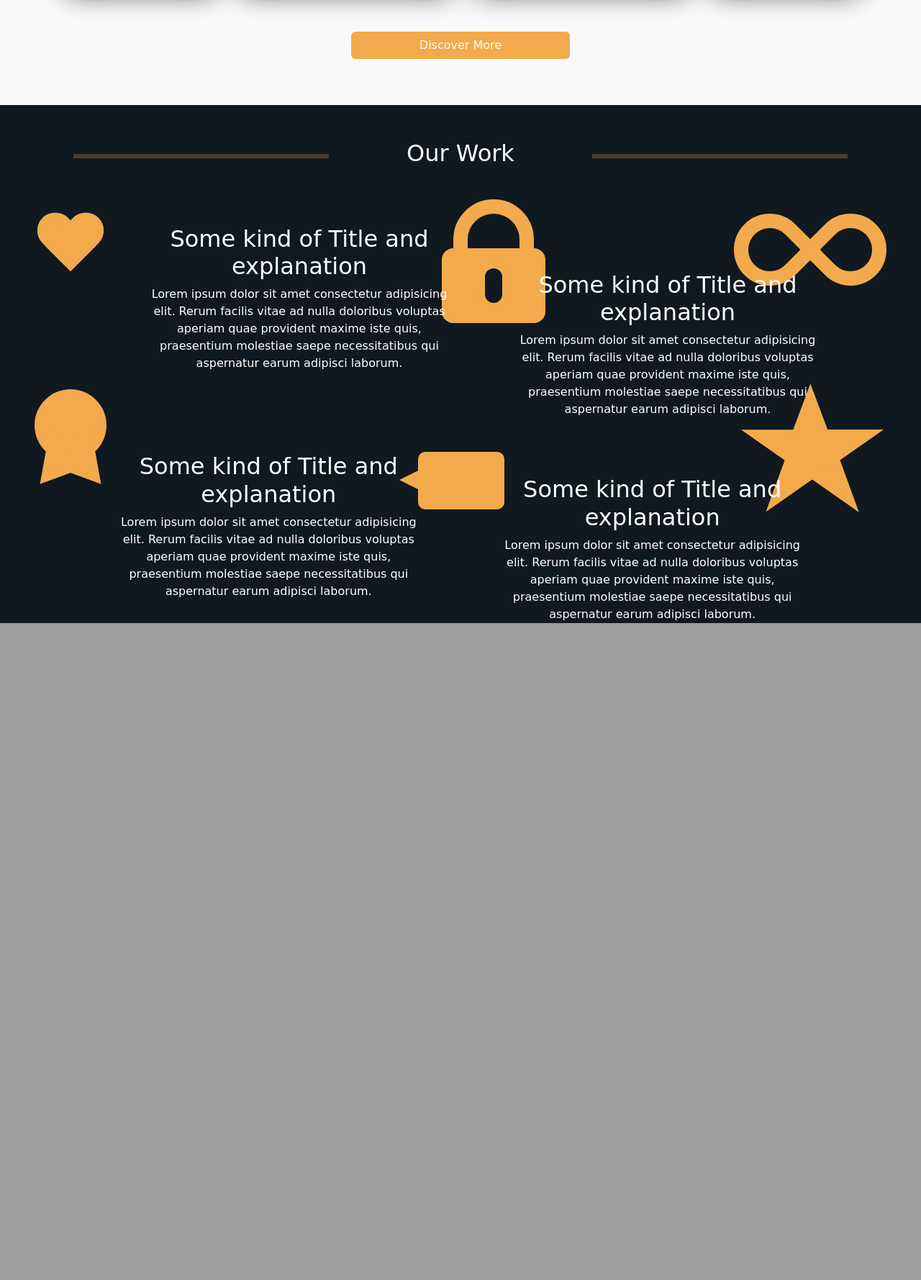
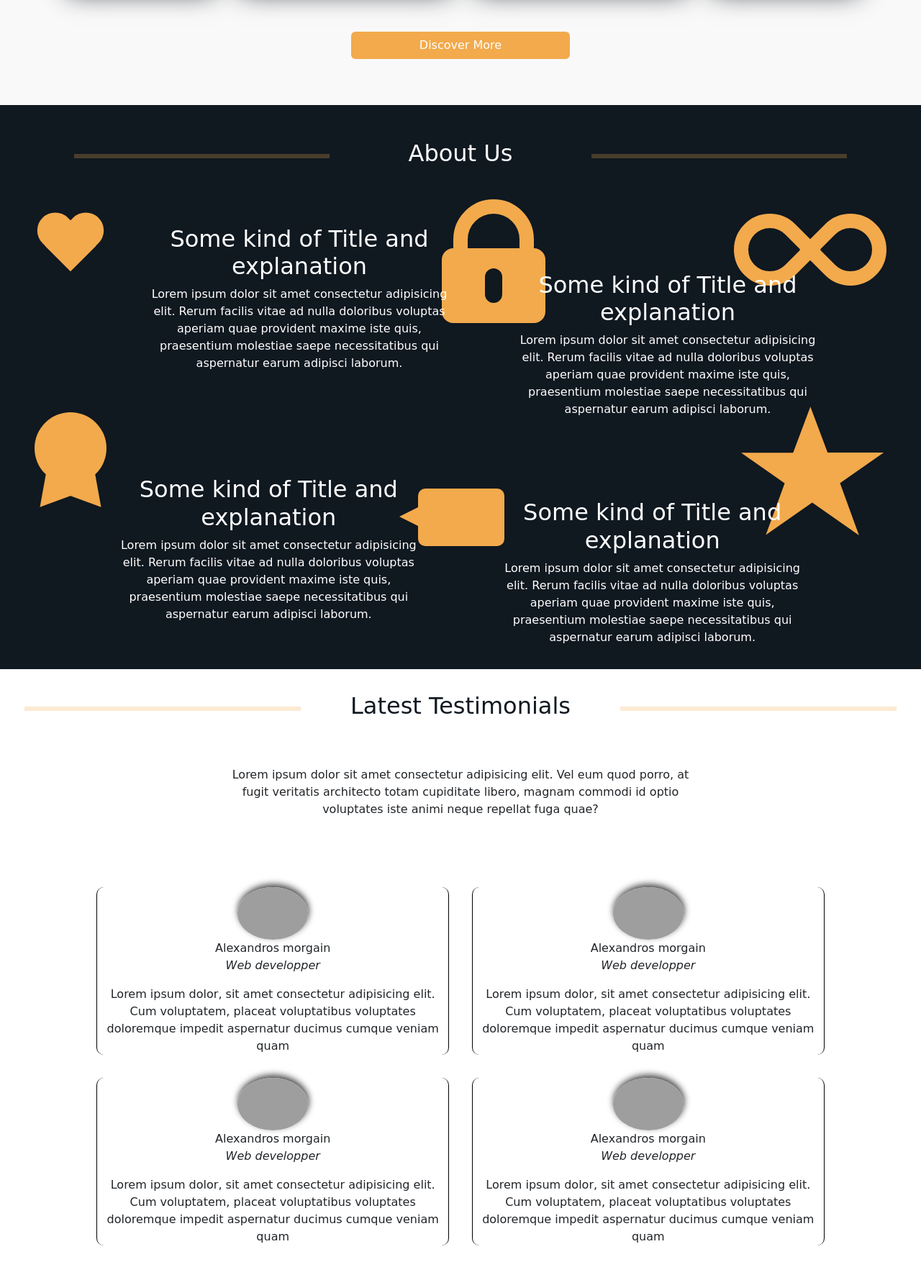
Before and after one commit to itsalivenger/Crem-Dev, a PHP site: page / in a window 1280 px wide. Shown: the part 3056-4835 px from the top of the page at 72% size. Before the commit the page ends 3922 px from the top, so only its background shows below. Run offline with PHP 8.4, Linux system fonts and the light colour scheme; some web fonts are replaced; grey boxes are pictures that could not be loaded.

Commit message:
testemonials section

```diff
--- a/assets/styles/fifthSection.css
+++ b/assets/styles/fifthSection.css
@@ -20,6 +20,7 @@
     position: relative;
     width: 40%;
     text-align: center;
+    margin-bottom: 2em;
     padding: 1em;
 }
 
--- /dev/null
+++ b/assets/styles/sixthSection.css
@@ -0,0 +1,74 @@
+.sixthSection{
+    margin-top: 2em;
+    gap: 3em;
+    text-align: center;
+}
+
+.textInSixthSection{
+    width: 50%;
+    text-align: center;
+}
+
+.testimonialsContainer{
+    display: grid;
+    grid-template-columns: repeat(2, minmax(240px, 1fr));
+    grid-template-rows: 1fr 1fr;
+    width: 100%;
+    padding: 3em;
+    gap: 2em;
+}
+
+.testimonials{
+    border-right: 1px solid black;
+    border-left: 1px solid black;
+    border-radius: 10px;
+    width: 100%;
+    width: 85%;
+    display: flex;
+    flex-direction: column;
+    gap: 1em;
+    text-align: center;
+}
+
+.testimonials:nth-child(1), .testimonials:nth-child(3){
+    justify-self: flex-end;
+}
+
+.testimonials:nth-child(2), .testimonials:nth-child(4){
+    justify-self: flex-start;
+}
+
+.imageAndText{
+    display: flex;
+    flex-direction: column;
+    align-items: center;
+}
+
+.avatarImg{
+    width: 20%;
+    box-shadow: 1px -4px 10px 0px rgba(0,0,0,0.75);
+}
+
+@media (max-width: 770px){
+    .testimonialsContainer{
+        padding: 0;
+        gap: 2em 1em;
+    }
+    .textInSixthSection{
+        width: 100%;
+    }
+}
+
+@media (max-width: 430px){
+    .testimonialsContainer{
+        display: flex;
+        flex-direction: column;
+        gap: 2em;
+    }
+
+    .testimonials{
+        width: 100%;
+        border: none;
+        border-top: 1px solid black;
+    }
+}
--- a/index.html
+++ b/index.html
@@ -22,6 +22,7 @@
     <link href="./assets/styles/thirdSection.css" rel="stylesheet" />
     <link href="./assets/styles/fourthSection.css" rel="stylesheet" />
     <link href="./assets/styles/fifthSection.css" rel="stylesheet" />
+    <link href="./assets/styles/sixthSection.css" rel="stylesheet" />
     <link href="./assets/styles/shapes.css" rel="stylesheet" />
     <!-- Bootstrap CSS only -->
     <link
@@ -266,7 +267,17 @@
     </section>
 
     <section class="fourthSection">
-      <svg class="svg" xmlns="http://www.w3.org/2000/svg" viewBox="0 0 1440 320"><path fill="#F2AA4CFF" fill-opacity="1" d="M0,128L20,117.3C40,107,80,85,120,96C160,107,200,149,240,176C280,203,320,213,360,218.7C400,224,440,224,480,208C520,192,560,160,600,165.3C640,171,680,213,720,245.3C760,277,800,299,840,266.7C880,235,920,149,960,106.7C1000,64,1040,64,1080,101.3C1120,139,1160,213,1200,250.7C1240,288,1280,288,1320,282.7C1360,277,1400,267,1420,261.3L1440,256L1440,0L1420,0C1400,0,1360,0,1320,0C1280,0,1240,0,1200,0C1160,0,1120,0,1080,0C1040,0,1000,0,960,0C920,0,880,0,840,0C800,0,760,0,720,0C680,0,640,0,600,0C560,0,520,0,480,0C440,0,400,0,360,0C320,0,280,0,240,0C200,0,160,0,120,0C80,0,40,0,20,0L0,0Z"></path></svg>
+      <svg
+        class="svg"
+        xmlns="http://www.w3.org/2000/svg"
+        viewBox="0 0 1440 320"
+      >
+        <path
+          fill="#F2AA4CFF"
+          fill-opacity="1"
+          d="M0,128L20,117.3C40,107,80,85,120,96C160,107,200,149,240,176C280,203,320,213,360,218.7C400,224,440,224,480,208C520,192,560,160,600,165.3C640,171,680,213,720,245.3C760,277,800,299,840,266.7C880,235,920,149,960,106.7C1000,64,1040,64,1080,101.3C1120,139,1160,213,1200,250.7C1240,288,1280,288,1320,282.7C1360,277,1400,267,1420,261.3L1440,256L1440,0L1420,0C1400,0,1360,0,1320,0C1280,0,1240,0,1200,0C1160,0,1120,0,1080,0C1040,0,1000,0,960,0C920,0,880,0,840,0C800,0,760,0,720,0C680,0,640,0,600,0C560,0,520,0,480,0C440,0,400,0,360,0C320,0,280,0,240,0C200,0,160,0,120,0C80,0,40,0,20,0L0,0Z"
+        ></path>
+      </svg>
       <div class="titles">
         <hr />
         <h2 class="ourServicesTitle" style="color: black">Our Work</h2>
@@ -300,57 +311,134 @@
     <section class="fifthSection">
       <div class="titles">
         <hr />
-        <h2 class="ourServicesTitle" style="color: white">Our Work</h2>
+        <h2 class="ourServicesTitle" style="color: white">About Us</h2>
         <hr />
       </div>
 
       <div class="textContainer">
         <div>
-          <div style="top: 50%;right: 0;" class="shapes star-five"></div>
-          <div style="left: 0;" class="shapes heart"></div>
-          <div style="right: 0;" class="shapes infinity"></div>
-          <div style="bottom: 20%;left: 45%;" class="shapes talkbubble"></div>
-          <div style="left: 0;top: 50%;" class="shapes badge-ribbon"></div>
-          <div style="right: 40%;" class="shapes lock"></div>
+          <div style="top: 50%; right: 0" class="shapes star-five"></div>
+          <div style="left: 0" class="shapes heart"></div>
+          <div style="right: 0" class="shapes infinity"></div>
+          <div style="bottom: 20%; left: 45%" class="shapes talkbubble"></div>
+          <div style="left: 0; top: 50%" class="shapes badge-ribbon"></div>
+          <div style="right: 40%" class="shapes lock"></div>
         </div>
         <div class="textContents">
           <h2>Some kind of Title and explanation</h2>
           <p>
-            Lorem ipsum dolor sit amet consectetur adipisicing elit. Rerum facilis
-            vitae ad nulla doloribus voluptas aperiam quae provident maxime iste
-            quis, praesentium molestiae saepe necessitatibus qui aspernatur earum
-            adipisci laborum.
+            Lorem ipsum dolor sit amet consectetur adipisicing elit. Rerum
+            facilis vitae ad nulla doloribus voluptas aperiam quae provident
+            maxime iste quis, praesentium molestiae saepe necessitatibus qui
+            aspernatur earum adipisci laborum.
           </p>
         </div>
 
         <div class="textContents">
           <h2>Some kind of Title and explanation</h2>
           <p>
-            Lorem ipsum dolor sit amet consectetur adipisicing elit. Rerum facilis
-            vitae ad nulla doloribus voluptas aperiam quae provident maxime iste
-            quis, praesentium molestiae saepe necessitatibus qui aspernatur earum
-            adipisci laborum.
+            Lorem ipsum dolor sit amet consectetur adipisicing elit. Rerum
+            facilis vitae ad nulla doloribus voluptas aperiam quae provident
+            maxime iste quis, praesentium molestiae saepe necessitatibus qui
+            aspernatur earum adipisci laborum.
           </p>
         </div>
 
         <div class="textContents">
           <h2>Some kind of Title and explanation</h2>
           <p>
-            Lorem ipsum dolor sit amet consectetur adipisicing elit. Rerum facilis
-            vitae ad nulla doloribus voluptas aperiam quae provident maxime iste
-            quis, praesentium molestiae saepe necessitatibus qui aspernatur earum
-            adipisci laborum.
+            Lorem ipsum dolor sit amet consectetur adipisicing elit. Rerum
+            facilis vitae ad nulla doloribus voluptas aperiam quae provident
+            maxime iste quis, praesentium molestiae saepe necessitatibus qui
+            aspernatur earum adipisci laborum.
           </p>
         </div>
 
         <div class="textContents">
           <h2>Some kind of Title and explanation</h2>
           <p>
-            Lorem ipsum dolor sit amet consectetur adipisicing elit. Rerum facilis
-            vitae ad nulla doloribus voluptas aperiam quae provident maxime iste
-            quis, praesentium molestiae saepe necessitatibus qui aspernatur earum
-            adipisci laborum.
+            Lorem ipsum dolor sit amet consectetur adipisicing elit. Rerum
+            facilis vitae ad nulla doloribus voluptas aperiam quae provident
+            maxime iste quis, praesentium molestiae saepe necessitatibus qui
+            aspernatur earum adipisci laborum.
           </p>
+        </div>
+      </div>
+    </section>
+
+    <section class="sixthSection">
+      <div class="titles">
+        <hr />
+        <h2 class="ourServicesTitle" style="color: #101820ff">
+          Latest Testimonials
+        </h2>
+        <hr />
+      </div>
+      <div class="textInSixthSection">
+        Lorem ipsum dolor sit amet consectetur adipisicing elit. Vel eum quod
+        porro, at fugit veritatis architecto totam cupiditate libero, magnam
+        commodi id optio voluptates iste animi neque repellat fuga quae?
+      </div>
+
+      <div class="testimonialsContainer">
+        <div class="testimonials">
+          <div class="imageAndText">
+            <img src="https://mdbcdn.b-cdn.net/img/new/avatars/1.webp" class="rounded-circle avatarImg" alt="Avatar" />
+            <div class="nameAndProf">
+              <p>Alexandros morgain</p>
+              <em>Web developper</em>
+            </div>
+          </div>
+          <div class="comment">
+            Lorem ipsum dolor, sit amet consectetur adipisicing elit. Cum
+            voluptatem, placeat voluptatibus voluptates doloremque impedit
+            aspernatur ducimus cumque veniam quam
+          </div>
+        </div>
+
+        <div class="testimonials">
+          <div class="imageAndText">
+            <img src="https://mdbcdn.b-cdn.net/img/new/avatars/1.webp" class="rounded-circle avatarImg" alt="Avatar" />
+            <div class="nameAndProf">
+              <p>Alexandros morgain</p>
+              <em>Web developper</em>
+            </div>
+          </div>
+          <div class="comment">
+            Lorem ipsum dolor, sit amet consectetur adipisicing elit. Cum
+            voluptatem, placeat voluptatibus voluptates doloremque impedit
+            aspernatur ducimus cumque veniam quam
+          </div>
+        </div>
+
+        <div class="testimonials">
+          <div class="imageAndText">
+            <img src="https://mdbcdn.b-cdn.net/img/new/avatars/1.webp" class="rounded-circle avatarImg" alt="Avatar" />
+            <div class="nameAndProf">
+              <p>Alexandros morgain</p>
+              <em>Web developper</em>
+            </div>
+          </div>
+          <div class="comment">
+            Lorem ipsum dolor, sit amet consectetur adipisicing elit. Cum
+            voluptatem, placeat voluptatibus voluptates doloremque impedit
+            aspernatur ducimus cumque veniam quam
+          </div>
+        </div>
+
+        <div class="testimonials">
+          <div class="imageAndText">
+            <img src="https://mdbcdn.b-cdn.net/img/new/avatars/1.webp" class="rounded-circle avatarImg" alt="Avatar" />
+            <div class="nameAndProf">
+              <p>Alexandros morgain</p>
+              <em>Web developper</em>
+            </div>
+          </div>
+          <div class="comment">
+            Lorem ipsum dolor, sit amet consectetur adipisicing elit. Cum
+            voluptatem, placeat voluptatibus voluptates doloremque impedit
+            aspernatur ducimus cumque veniam quam
+          </div>
         </div>
       </div>
     </section>
```
